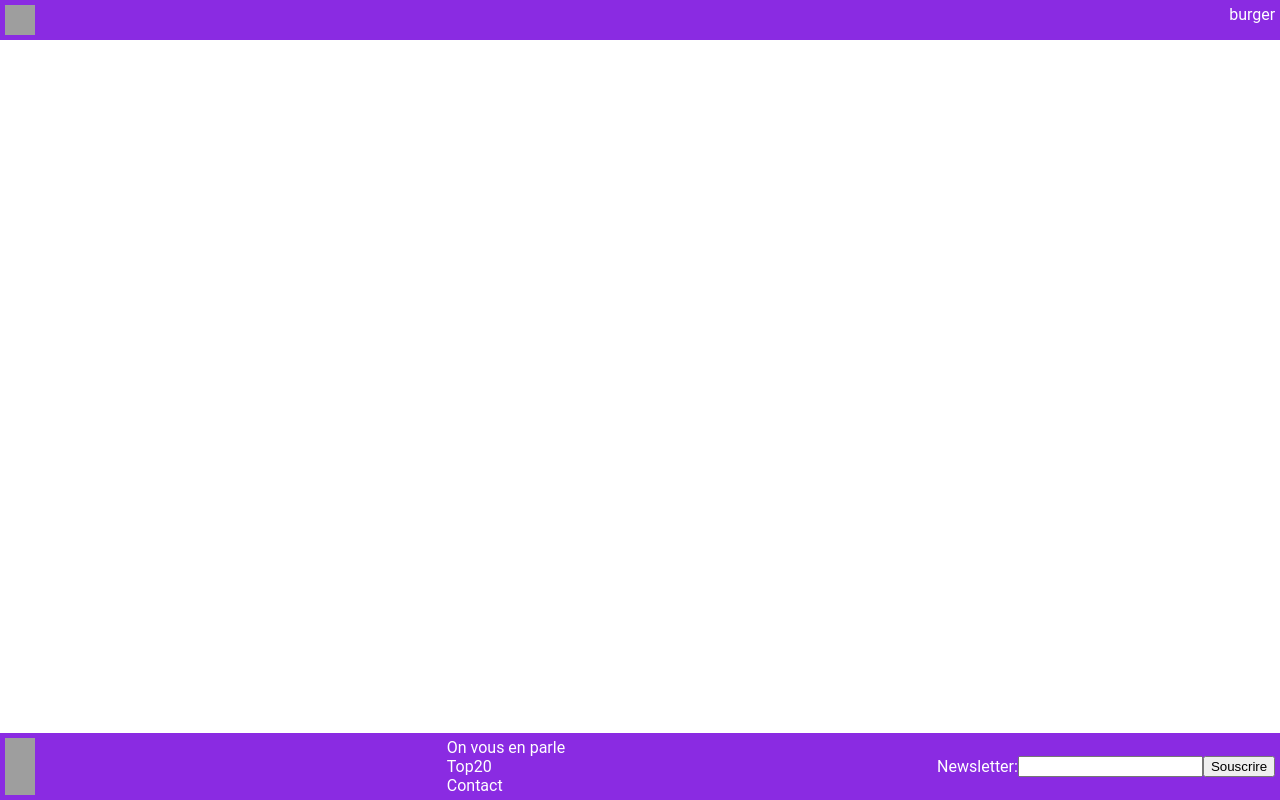
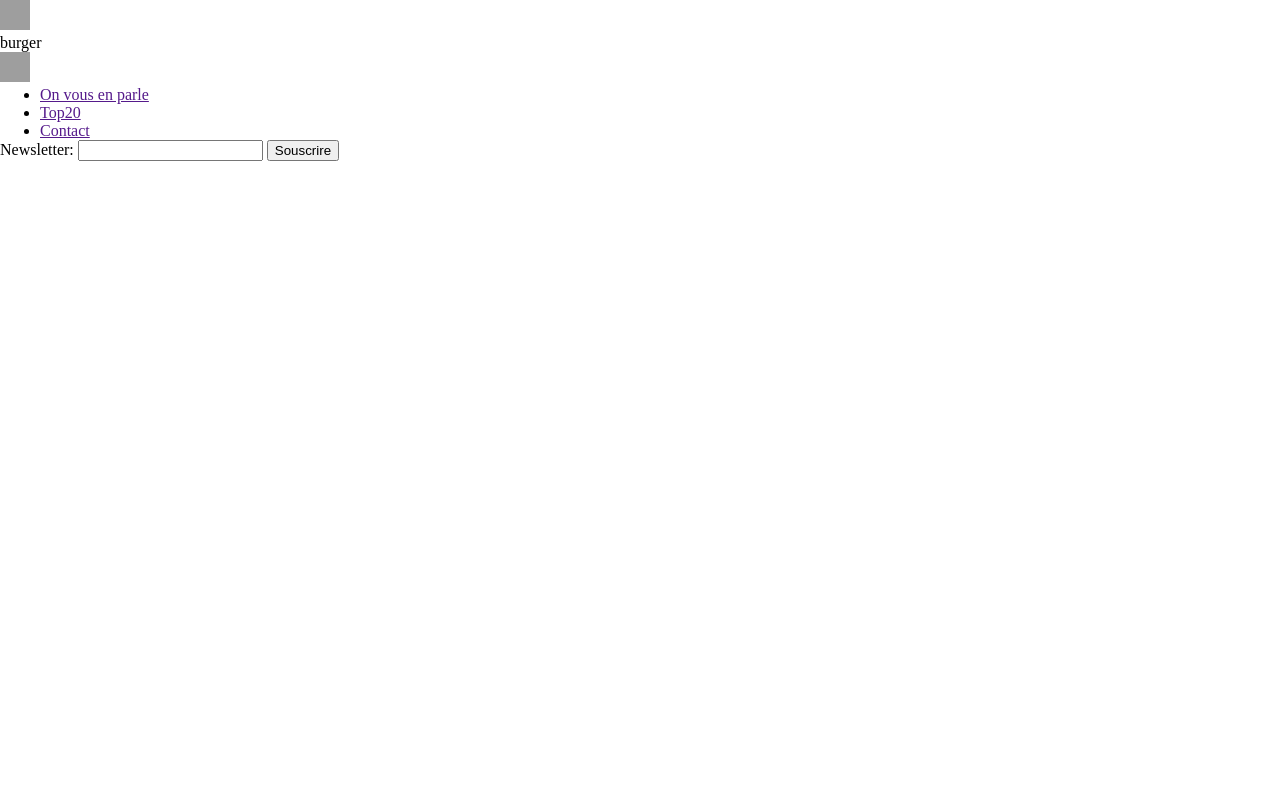
Before and after one commit to KevinLavigne/projet1-error404, a plain HTML site: page acceuil.html in a window 1280 px wide. Drawn offline with Linux system fonts and the light colour scheme; grey boxes are pictures that could not be loaded.

Commit message:
deletion header footer

```diff
--- a/styles.css
+++ b/styles.css
@@ -9,66 +9,6 @@
     margin: 0;
     box-sizing: border-box;
 
-}
-
-
-header>nav {
-    display: flex;
-    justify-content: space-between;
-    padding: 0.3rem;
-
-}
-
-body {
-    height: 100vh;
-    display: flex;
-    flex-direction: columns;
-    flex-wrap: wrap;
-}
-
-header {
-    background-color: #8a2be2;
-    margin-bottom: auto;
-    width: 100vw;
-    font-family: var(--font-text);
-    color: white
-
-}
-
-footer {
-    background-color: #8a2be2;
-    display: flex;
-    justify-content: space-between;
-    margin-top: auto;
-    width: 100vw;
-    padding: 0.3rem;
-    font-family: var(--font-text);
-
-}
-
-form>label {
-    color: white
-}
-
-#flex_form {
-    justify-self: flex-end;
-}
-
-footer>form {
-    display: flex;
-    flex-direction: column;
-    justify-content: center;
-    align-items: center;
-    padding: 0;
-}
-
-li>a {
-    color: white;
-    text-decoration: none;
-}
-
-footer>ul {
-    list-style: none;
 }
 
 
@@ -171,10 +111,4 @@ footer>ul {
         color: white;
     }
 
-    #flex_form {
-        display: flex;
-        flex-direction: row;
-        ;
-    }
-
     /* FIN CODE CALVIN - PAGE CONTACT */
```
